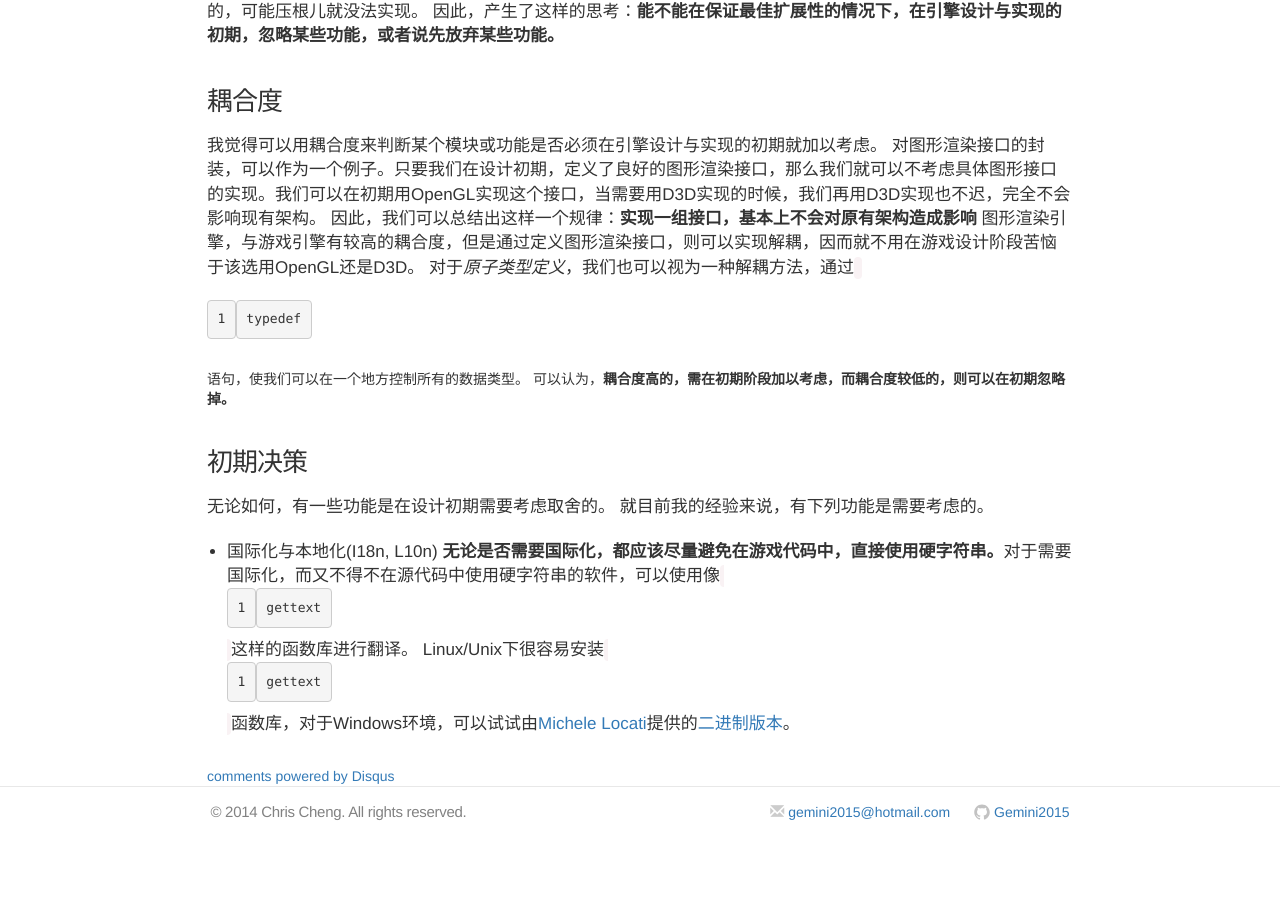
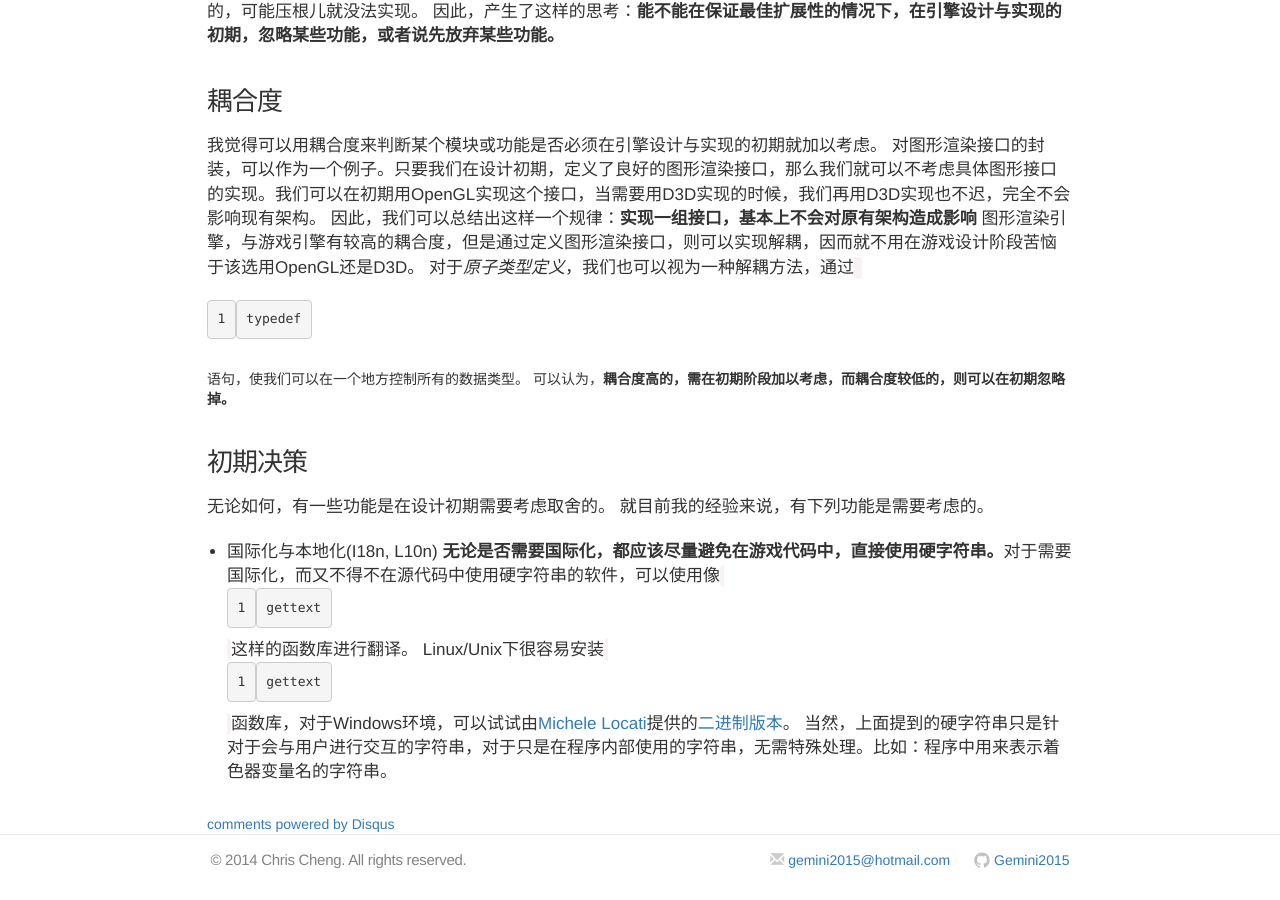
Before and after one commit to Gemini2015/gemini2015.github.io, a Jekyll site: the page built from _posts/2014-11-13-game-note.markdown, in a window 1280 px wide and 900 px high, scrolled down 1530 px. Built offline with Jekyll 4.4.1, drawn with Linux system fonts in a browser that asks for light colours; nearby versions of some CDN libraries; comment, search, counter and statistics services are not loaded; before the commit the page ends 2382 px from its top, so only the background shows below that.

Commit message:
修改国际化与本地化

```diff
--- a/_posts/2014-11-13-game-note.markdown
+++ b/_posts/2014-11-13-game-note.markdown
@@ -54,3 +54,4 @@ description: 涉及到游戏各方面的备忘录
 - 国际化与本地化(I18n, L10n)
   **无论是否需要国际化，都应该尽量避免在游戏代码中，直接使用硬字符串。**对于需要国际化，而又不得不在源代码中使用硬字符串的软件，可以使用像`gettext`这样的函数库进行翻译。
   Linux/Unix下很容易安装`gettext`函数库，对于Windows环境，可以试试由[Michele Locati](https://github.com/mlocati)提供的[二进制版本](http://mlocati.github.io/gettext-iconv-windows/)。
+  当然，上面提到的硬字符串只是针对于会与用户进行交互的字符串，对于只是在程序内部使用的字符串，无需特殊处理。比如：程序中用来表示着色器变量名的字符串。
```
